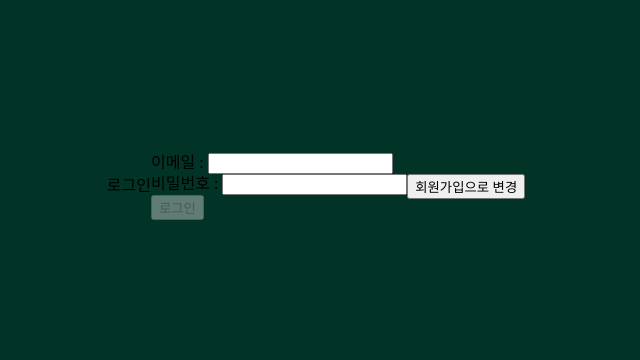
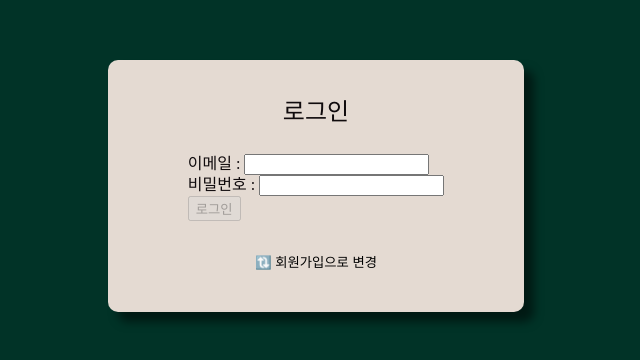
Before and after one commit to vangona/wanted-pre-onboarding-challenge-fe-1, a React (Create React App) app: page /auth in a window 1280 px wide. Shown: the part 214-574 px from the top of the page, without its empty margins (324-964 px from the left). Built offline with nearby package versions, Linux system fonts and the light colour scheme.

Commit message:
Feat: Auth 창 스타일 작업

```diff
--- a/src/routes/Auth.tsx
+++ b/src/routes/Auth.tsx
@@ -24,11 +24,15 @@ const Auth = () => {
 
   return (
     <AuthLayout>
-      <Styled.Title>{isRegister ? '회원가입' : '로그인'}</Styled.Title>
-      <AuthForm isRegister={isRegister} />
-      <Styled.AuthButton onClick={toggleIsRegister}>
-        {isRegister ? '로그인으로 변경' : '회원가입으로 변경'}
-      </Styled.AuthButton>
+      <Styled.AuthContainer>
+        <Styled.AuthTitle>
+          {isRegister ? '회원가입' : '로그인'}
+        </Styled.AuthTitle>
+        <AuthForm isRegister={isRegister} />
+        <Styled.AuthButton onClick={toggleIsRegister}>
+          {isRegister ? '🔃 로그인으로 변경' : '🔃 회원가입으로 변경'}
+        </Styled.AuthButton>
+      </Styled.AuthContainer>
     </AuthLayout>
   );
 };
--- a/src/styles/auth/Auth.style.tsx
+++ b/src/styles/auth/Auth.style.tsx
@@ -1,5 +1,28 @@
 import styled from 'styled-components';
 
-export const Title = styled.h1``;
-export const AuthButton = styled.button``;
-1;
+export const AuthContainer = styled.div`
+  padding: 40px 80px;
+  display: flex;
+  flex-direction: column;
+  gap: 30px;
+  align-items: center;
+  justify-content: center;
+  border-radius: 10px;
+  box-shadow: 10px 10px 10px rgba(0, 0, 0, 0.5);
+  background-color: var(--beige-color);
+  color: var(--brown-color);
+  transition: 0.3s all ease-in;
+`;
+
+export const AuthTitle = styled.h1`
+  font-size: 1.5rem;
+`;
+
+export const AuthButton = styled.button`
+  border: none;
+  outline: none;
+  background-color: transparent;
+  :hover {
+    cursor: pointer;
+  }
+`;
```
